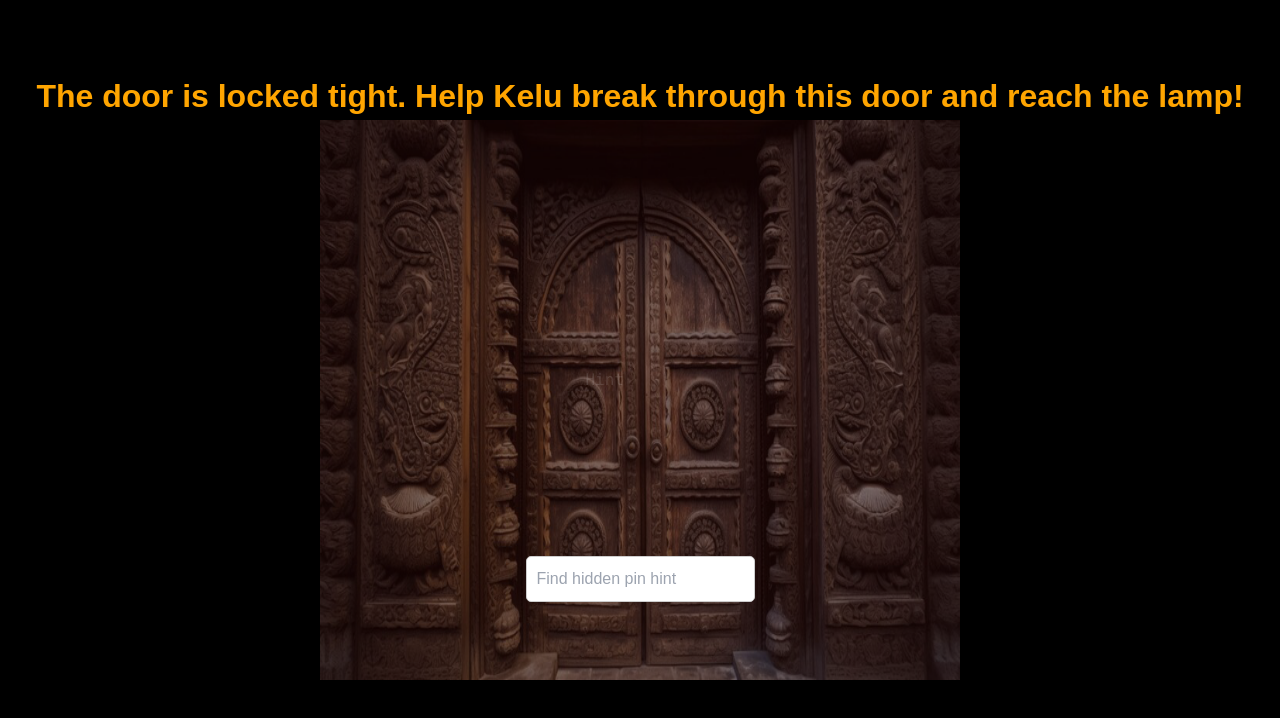
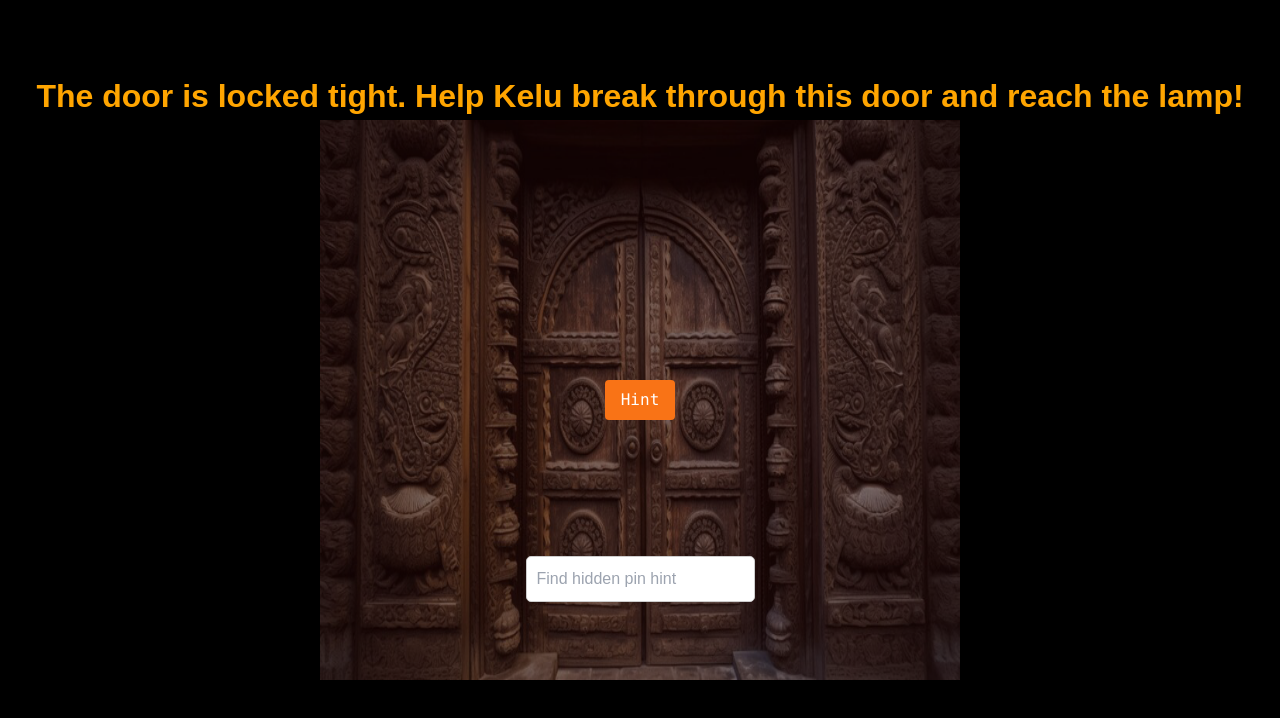
Before and after one commit to Sreeresh-cloud/treasurehunt-cc, a React (Create React App) app: page /level1 in a window 1280 px wide. Shown: the top 718 px of the page. Built offline with nearby package versions, Linux system fonts and the light colour scheme.

Commit message:
Last Commit Check

```diff
--- a/src/components/HomePage.css
+++ b/src/components/HomePage.css
@@ -1,6 +1,6 @@
 .home-container {
   background-image: url('../images/home.png');
-  background-size: cover; /* Maintain aspect ratio */
+  background-size: 100% 100%; /* Maintain aspect ratio */
   background-position: center;
   height: 100vh;
   width: 100vw;
--- a/src/components/Level1.css
+++ b/src/components/Level1.css
@@ -68,6 +68,8 @@
   border-radius: 10px; /* Rounded corners */
   box-shadow: 0px 0px 15px rgba(255, 255, 255, 0.3); /* Glow effect */
 }
+
+
 
 /* Container for the PIN input and buttons */
 .input-container {
--- a/src/components/level1.js
+++ b/src/components/level1.js
@@ -1,10 +1,7 @@
 import React, { useState } from "react";
-//import lockedDoorImage from "../images/locked-door.png";
-//import unlockedDoorImage from "../images/unlocked-door.png";
 import "./Level1.css";
 import DarkRoom from "./DarkRoom"; // Import the DarkRoom component
-
-import doubleDoor from '../images/doubleDoor.jpg'
+import doubleDoor from '../images/doubleDoor.jpg';
 
 const Level1 = () => {
   const [pinEntered, setPinEntered] = useState(false);
@@ -27,41 +24,35 @@ const Level1 = () => {
     <div className="level1 w-screen h-screen">
       {/* Render the door and overlay only if DarkRoom is not shown */}
       {!showDarkRoom && (
-        <div className={`door-overlay w-full h-full `}>
+        <div className={`door-overlay w-full h-full`}>
           <div
             className={`door-container ${pinEntered ? "door-unlocked" : ""}`}
           >
             <img
               src={doubleDoor}
               alt={pinEntered ? "Unlocked Door" : "Locked Door"}
-              // className="door-image"
-              className={`absolute clip-half-left  h-full door-left transition-transform duration-[3s] ${
+              className={`absolute clip-half-left h-full door-left transition-transform duration-[3s] ${
                 doorSliding ? "animate-openLeft" : ""
               }`}
-              // style={{ backgroundImage: "url(/path-to-your-door-image)" }}
             />
             <img
               src={doubleDoor}
               alt={pinEntered ? "Unlocked Door" : "Locked Door"}
-              // className="door-image"
               className={`absolute clip-half-right h-full door-right transition-transform duration-[3s] right-0 ${
                 doorSliding ? "animate-openRight" : ""
               }`}
-              // style={{ backgroundImage: "url(/path-to-your-door-image)" }}
             />
           </div>
 
           {!pinEntered && (
             <div className="input-container w-full">
               <h1 className="-mt-14 sm:-mt-2 font-bold text-[20px]" style={{ color: '#FFA500' }}>
-              The door is locked tight. Help Kelu break through this door and reach the lamp!
+                The door is locked tight. Help Kelu break through this door and reach the lamp!
               </h1>
-              {/* <p className="mt-96">Enter pin to open:</p> */}
 
               <input
                 type="text"
                 placeholder="Find hidden pin hint"
-                // placeholder="Enter PIN to unlock"
                 className="text-black mt-[29rem] sm:mt-[26rem] bg-opacity-30"
                 onChange={handlePinInput}
               />
@@ -73,96 +64,15 @@ const Level1 = () => {
       {/* Conditionally render the DarkRoom component */}
       {showDarkRoom && <DarkRoom />}
 
-      {!pinEntered && (
-        <a
-          onClick={() => window.open("https://google.com/404.html", "_blank")}
-          // style={{ marginBottom: "10px" }}
-          className="absolute top-[53%] right-[20%] sm:top-[23rem] sm:right-[41rem] text-white opacity-15 cursor-pointer hover:scale-[1.01] transition-all z-50 light-grey-text"
-          style={{ color: "#d3d3d3" }}
-        >
-          Hint
-        </a>
-      )}
+      {/* Always show the hint button */}
+      <button
+        onClick={() => window.open("https://google.com/404.html", "_blank")}
+       className="absolute text-white bg-orange-500 hover:bg-orange-600 transition-all py-2 px-4 rounded z-50"
+      >
+        Hint
+      </button>
     </div>
   );
 };
 
 export default Level1;
-// import React, { useState } from "react";
-// import lockedDoorImage from "../images/locked-door.png";
-// import unlockedDoorImage from "../images/unlocked-door.png";
-// import "./Level1.css";
-// import DarkRoom from "./DarkRoom"; // Import the DarkRoom component
-
-// const Level1 = () => {
-//   const [pinEntered, setPinEntered] = useState(false);
-//   const [doorSliding, setDoorSliding] = useState(false);
-//   const [showDarkRoom, setShowDarkRoom] = useState(false); // Control the rendering of DarkRoom
-
-//   const handlePinInput = (e) => {
-//     if (e.target.value === "404") {
-//       setPinEntered(true);
-//       setTimeout(() => {
-//         setDoorSliding(true);
-//         setTimeout(() => {
-//           setShowDarkRoom(true); // Show DarkRoom after the door slides out
-//         }, 1500); // Adjust this duration to match the slide-out animation
-//       }, 1000); // Start sliding after 1 second
-//     }
-//   };
-
-//   return (
-//     <div className="level1 w-screen h-screen">
-//       {/* Render the door and overlay only if DarkRoom is not shown */}
-//       {!showDarkRoom && (
-//         <div
-//           className={`door-overlay w-full h-full ${
-//             doorSliding ? "slide-out" : ""
-//           }`}
-//         >
-//           <div
-//             className={`door-container ${pinEntered ? "door-unlocked" : ""}`}
-//           >
-//             <img
-//               src={pinEntered ? unlockedDoorImage : lockedDoorImage}
-//               alt={pinEntered ? "Unlocked Door" : "Locked Door"}
-//               className="door-image"
-//             />
-//           </div>
-
-//           {!pinEntered ? (
-//             <div className="input-container w-full">
-//               <h1 className="-mt-14 sm:-mt-2 font-bold">Level 1: The Closed Door</h1>
-//               {/* <p className="mt-96">Enter pin to open:</p> */}
-
-//               <input
-//                 type="text"
-//                 placeholder="Find hidden pin hint"
-//                 // placeholder="Enter PIN to unlock"
-//                 className="text-black mt-[29rem] sm:mt-[26rem] bg-opacity-30"
-//                 onChange={handlePinInput}
-//               />
-//             </div>
-//           ) : (
-//             <div className="unlocking-message">
-//               <h1>The door is opening...</h1>
-//             </div>
-//           )}
-//         </div>
-//       )}
-
-//       {/* Conditionally render the DarkRoom component */}
-//       {showDarkRoom && <DarkRoom />}
-
-//       <button
-//         onClick={() => window.open("https://http.cat/404", "_blank")}
-//         // style={{ marginBottom: "10px" }}
-//         className="absolute top-[53%] right-[20%] sm:top-[23rem] sm:right-[41rem] text-white opacity-15 cursor-pointer hover:scale-[1.01] transition-all z-50"
-//       >
-//         Hint
-//       </button>
-//     </div>
-//   );
-// };
-
-// export default Level1;
```
